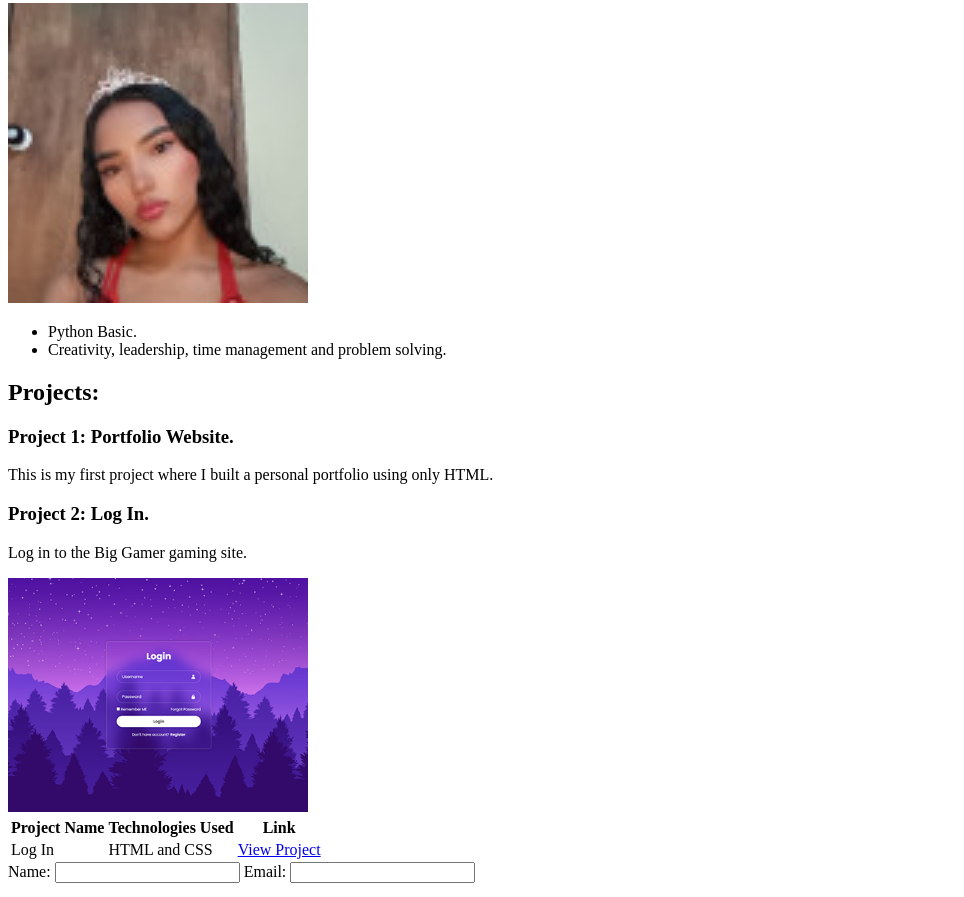
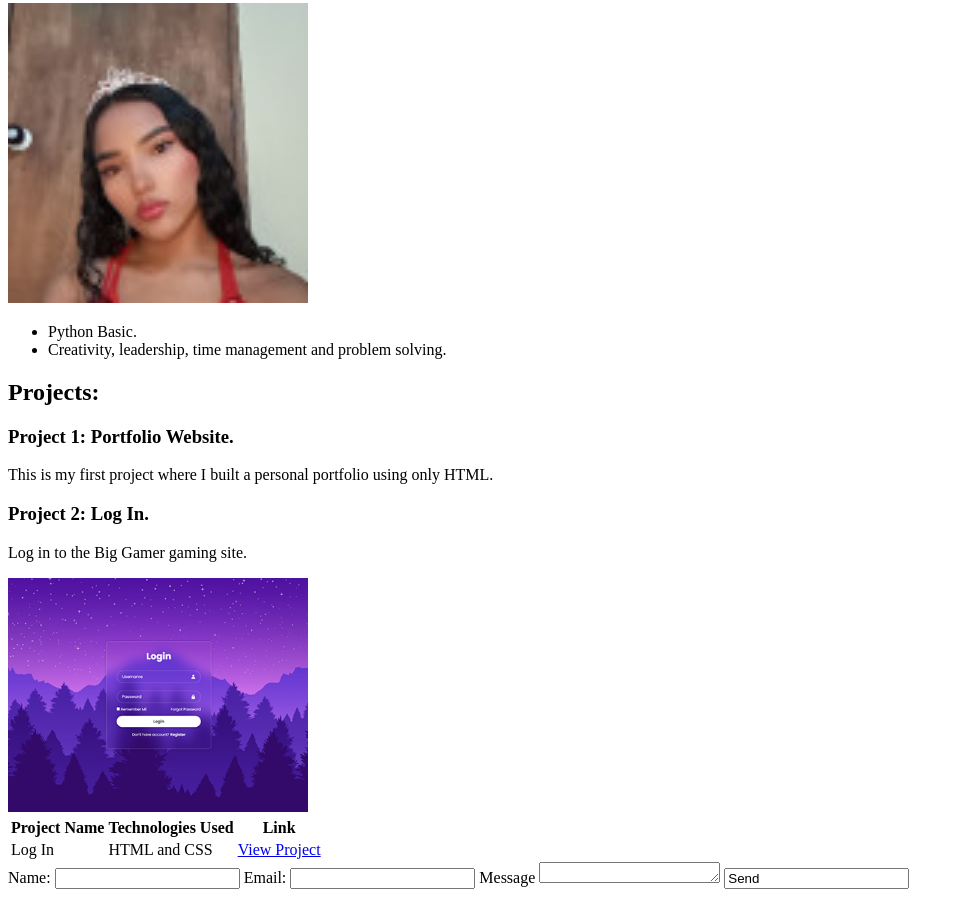
Before and after one commit to Noeliszambrano/portafolio, a plain HTML site: page index.html in a window 1280 px wide. Shown: the part 226-1123 px from the top of the page, without its empty margins (0-964 px from the left). Drawn offline with Linux system fonts and the light colour scheme.

Commit message:
Update index.html

```diff
--- a/index.html
+++ b/index.html
@@ -46,5 +46,10 @@
 
     <label for="email">Email:</label>
     <input type="email" id="email" name="email" required>
+
+    <label for="message">Message</label>
+    <textarea id="message" name="message" rows="1" required></textarea>
+
+    <input type="submite" value="Send">
 </form>
 </html>
```
